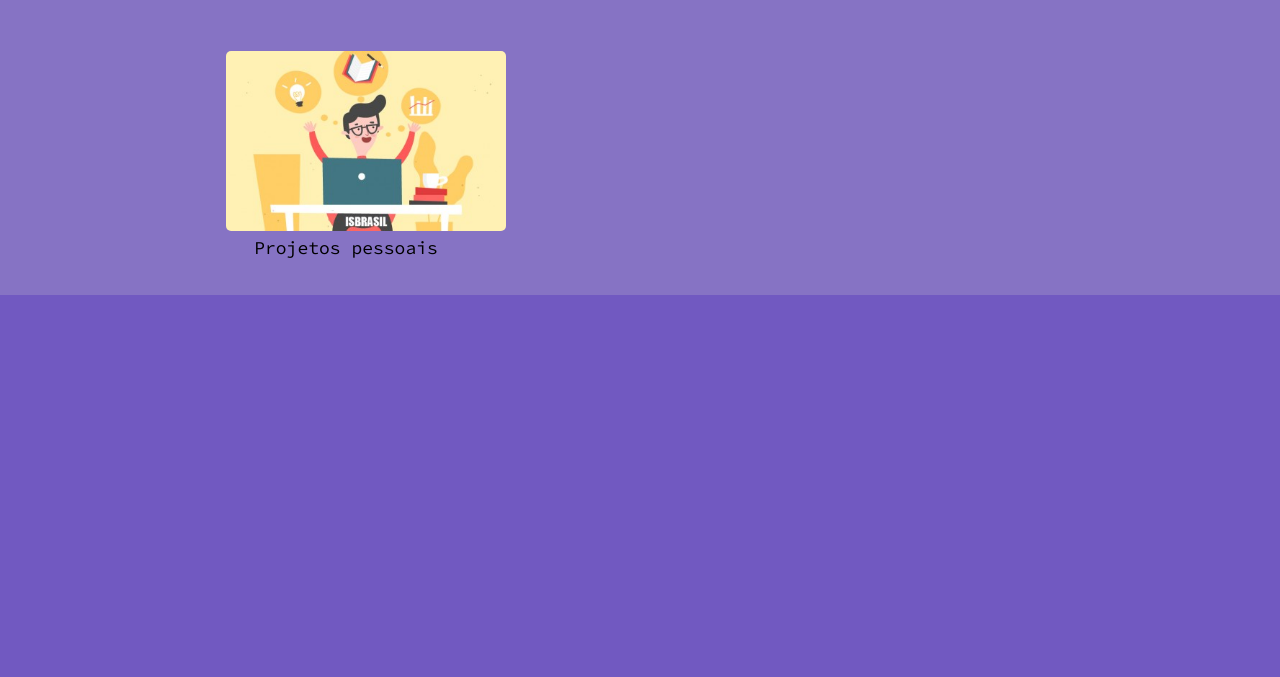
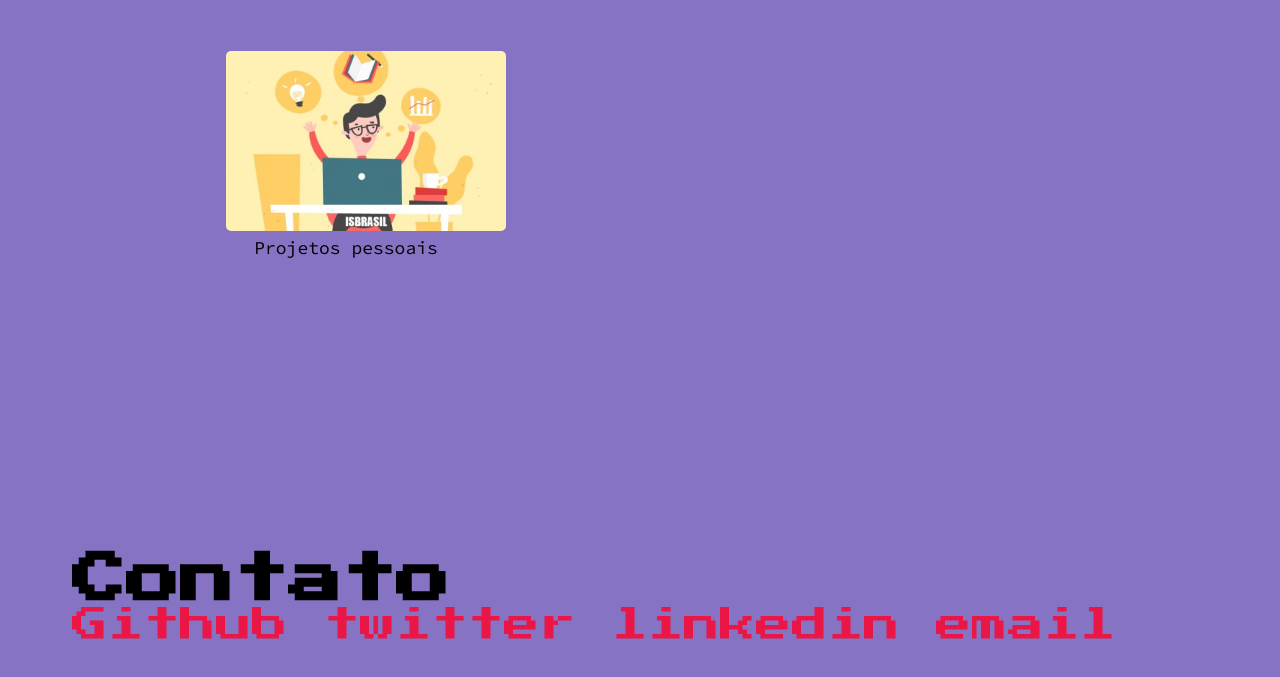
Before and after one commit to wendellcalixtoo/wendell-calixto, a plain HTML site: page index.html in a window 1280 px wide. Shown: the part 1119-1796 px from the top of the page. Before the commit the page ends 1414 px from the top, so only its background shows below. Drawn offline with Linux system fonts and the light colour scheme.

Commit message:
Commit Aula4

```diff
--- a/index.html
+++ b/index.html
@@ -46,6 +46,23 @@
             </figure>
         </div>
     </section>
+    <section class="contato">
+        <h2>Contato</h2>
+        <div class="grid icons">
+            <a target="_blank" href="https://github.com/vanessametonini">
+                Github
+            </a>
+            <a target="_blank" href="https://twitter.com/vanessametonini">
+                twitter
+            </a>
+            <a target="_blank" href="https://linkedin.com/in/vanessametonini">
+                linkedin
+            </a>
+            <a href="mailto:vanessa.tonini@caelum.com.br">
+                email
+            </a>
+        </div>
+    </section>
 
 </body>
 
--- a/styles/main.css
+++ b/styles/main.css
@@ -82,11 +82,15 @@ a:hover {
   font-family: 'Press Start 2P', cursive;
 }
 
+
+.contato,
 .portfolio {
   background-color: rgb(134, 115, 196);
   padding: 2em;
+  min-height: 100vh;
 }
 
+.contato,
 .portfolio h2 {
   font-family: 'Press Start 2P', cursive;
   margin-bottom: 1em;
```
